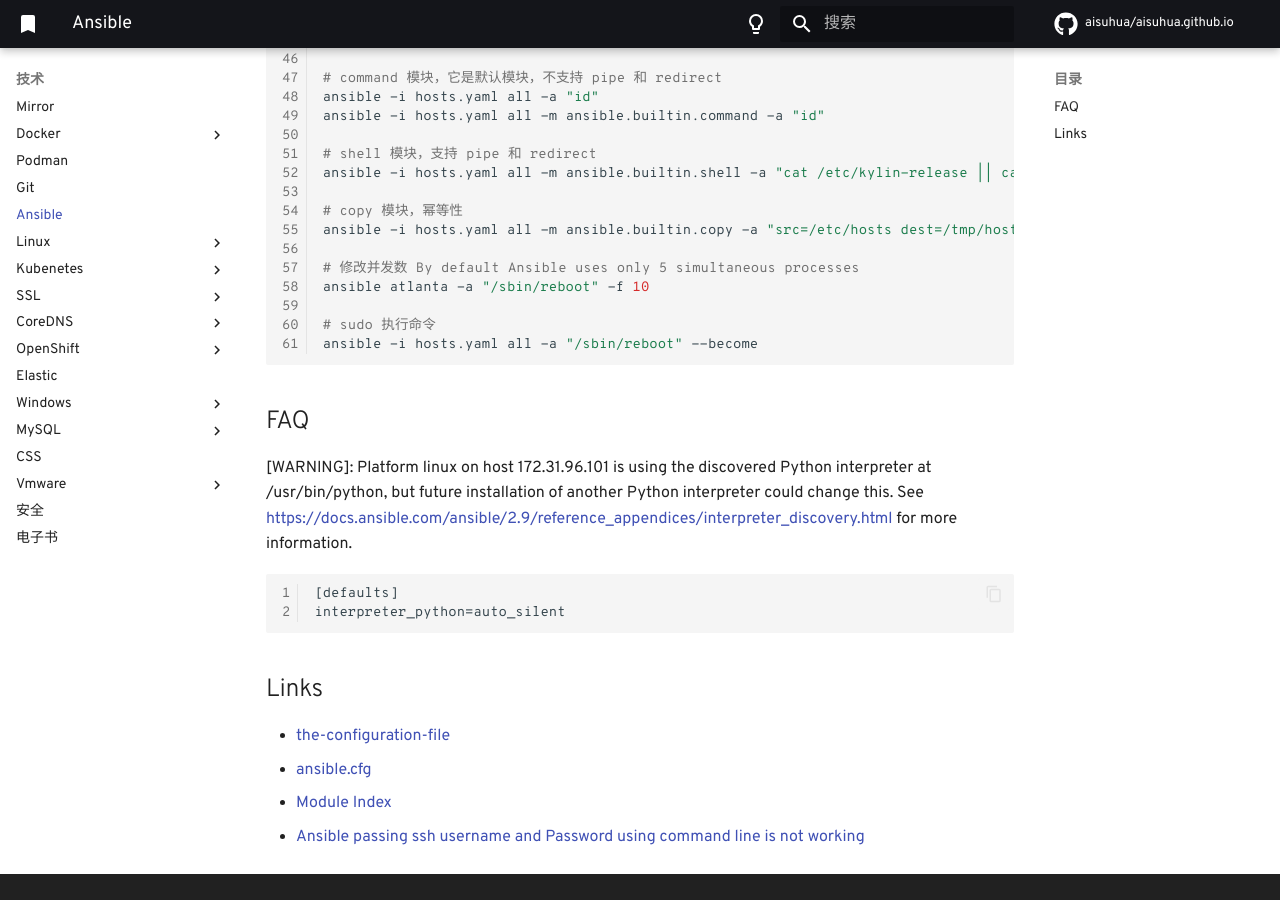
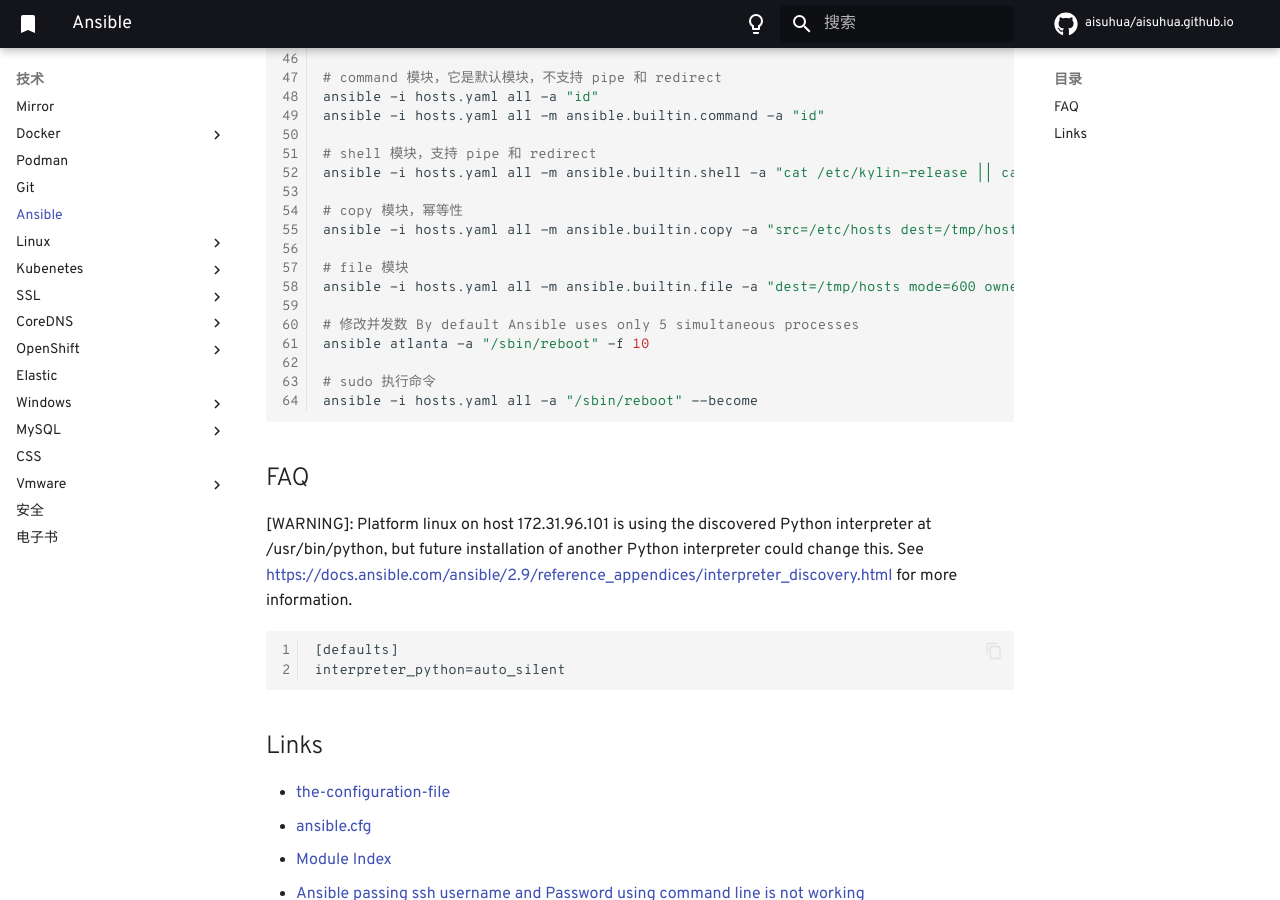
Before and after one commit to aisuhua/aisuhua.github.io, an MkDocs documentation site: the page built from docs/ansible/index.md, in a window 1280 px wide and 900 px high, scrolled down 1045 px. Built offline with MkDocs 1.6.1 and Material for MkDocs 9.7.7, drawn with Linux system fonts in a browser that asks for light colours; comment, search, counter and statistics services are not loaded.

Commit message:
index.md

```diff
--- a/docs/ansible/index.md
+++ b/docs/ansible/index.md
@@ -57,6 +57,9 @@
 # copy 模块，幂等性
 ansible -i hosts.yaml all -m ansible.builtin.copy -a "src=/etc/hosts dest=/tmp/hosts"
 
+# file 模块
+ansible -i hosts.yaml all -m ansible.builtin.file -a "dest=/tmp/hosts mode=600 owner=1001 group=1001" --become
+
 # 修改并发数 By default Ansible uses only 5 simultaneous processes
 ansible atlanta -a "/sbin/reboot" -f 10
 
```
